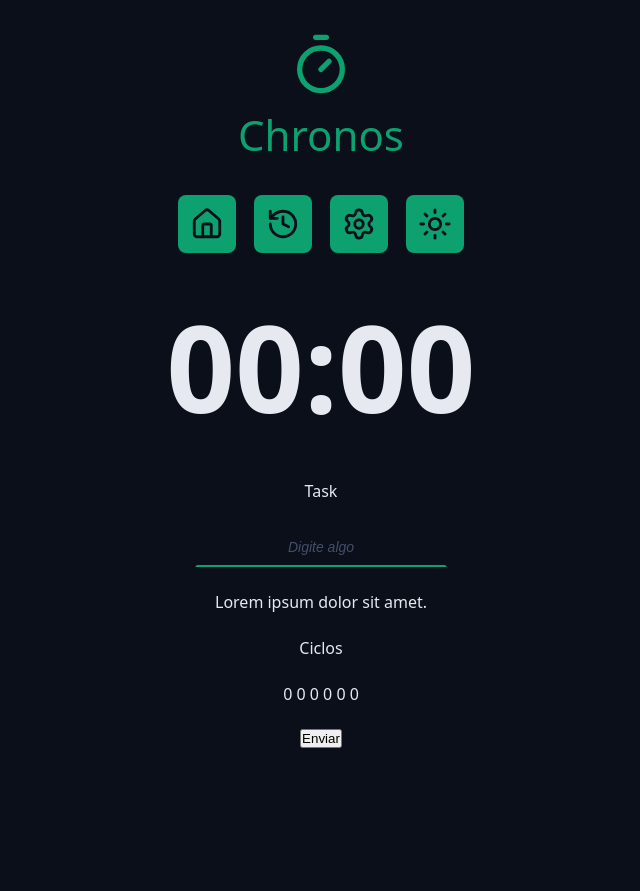
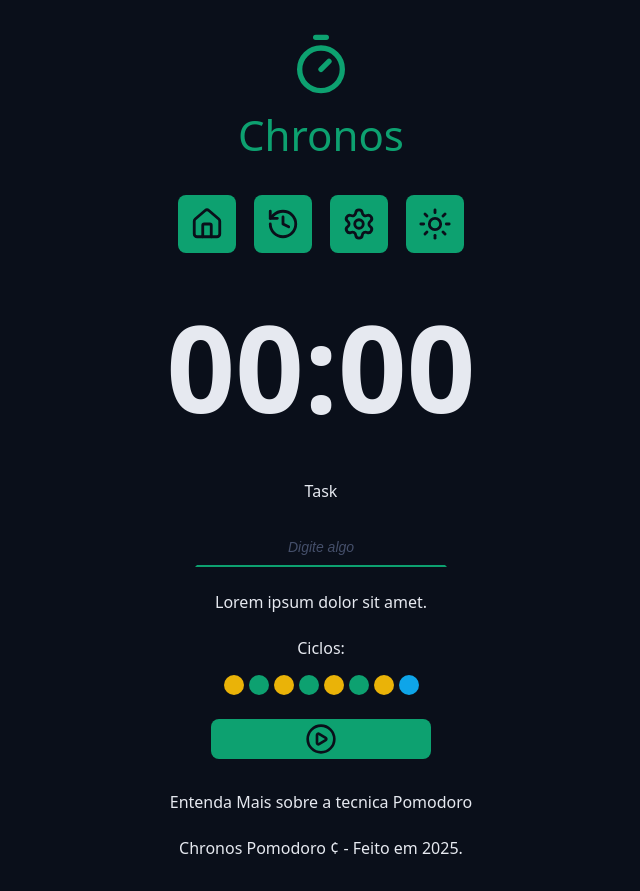
Before and after one commit to JorgeLucasPinheiro98/chronos-pomodoro, a React (Vite) app: page / in a window 1280 px wide. Shown: the whole page, without its empty margins (319-959 px from the left). Before the commit the page ends 800 px from the top, so only its background shows below. Built offline with nearby package versions, Linux system fonts and the light colour scheme.

Commit message:
Novos componentes

```diff
--- a/src/App.tsx
+++ b/src/App.tsx
@@ -6,6 +6,10 @@ import { Logo } from './components/Logo';
 import { Menu } from './components/Menu';
 import { CountDown } from './components/CountDown';
 import { DefaultInput } from './components/defaultInput';
+import { Cycles } from './components/Cycles';
+import { DefaultButton } from './components/DefaultButton';
+import { PlayCircleIcon } from 'lucide-react';
+import { Footer } from './components/Footer';
 
 export function App() {
   return (
@@ -30,14 +34,16 @@ export function App() {
           </div>
 
           <div className='formRow'>
-            <p>Ciclos</p>
-            <p>0 0 0 0 0 0</p>
+            <Cycles/>
           </div>
 
           <div className='formRow'>
-            <button>Enviar</button>
+            <DefaultButton color='green' icon={<PlayCircleIcon/>}/>
           </div>
         </form>
+      </Container>
+      <Container>
+        <Footer/>
       </Container>
     </>
   );
--- /dev/null
+++ b/src/components/Cycles/index.tsx
@@ -0,0 +1,19 @@
+import style from './styles.module.css';
+
+export function Cycles() {
+  return (
+  <div className={style.cycles}>
+    <span>Ciclos:</span>
+    <div className={style.cycleDots}>
+      <span className={`${style.cycleDot} ${style.workTime}`}></span>
+      <span className={`${style.cycleDot} ${style.shortBreakTime}`}></span>
+      <span className={`${style.cycleDot} ${style.workTime}`}></span>
+      <span className={`${style.cycleDot} ${style.shortBreakTime}`}></span>
+      <span className={`${style.cycleDot} ${style.workTime}`}></span>
+      <span className={`${style.cycleDot} ${style.shortBreakTime}`}></span>
+      <span className={`${style.cycleDot} ${style.workTime}`}></span>
+      <span className={`${style.cycleDot} ${style.longBreakTime}`}></span>
+    </div>
+  </div>
+)
+}
--- /dev/null
+++ b/src/components/Cycles/styles.module.css
@@ -0,0 +1,31 @@
+.cycles {
+    display: flex;
+    flex-direction: column;
+    gap: 1.6rem;
+    justify-content: center;
+    align-items: center;
+}
+
+.cycleDots {
+    display: flex;
+    gap: 0.5rem;
+}
+
+.cycleDot {
+    width: 2rem;
+    height: 2rem;
+    background-color: var(--primary);
+    border-radius: 50%;
+}
+
+.workTime {
+    background-color: var(--warning);
+}
+
+.shortBreakTime {
+    background-color: var(--primary);
+}
+
+.longBreakTime {
+    background: var(--info);
+}
--- /dev/null
+++ b/src/components/DefaultButton/index.tsx
@@ -0,0 +1,16 @@
+import style from './styles.module.css'
+
+type DefaultButtonProps = {
+  icon: React.ReactNode
+  color: 'green' | 'red'
+} & React.ComponentProps<'button'>
+
+export function DefaultButton({icon, color = 'green', ...props}: DefaultButtonProps) {
+  return (
+    <>
+      <button className={`${style.button} ${style[color]}`} {...props}>
+        {icon}
+      </button>
+    </>
+  );
+}
--- /dev/null
+++ b/src/components/DefaultButton/styles.module.css
@@ -0,0 +1,31 @@
+.button {
+    display: flex;
+    justify-content: center;
+    align-items: center;
+    min-width: 22rem;
+    background: var(--primary);
+    border-radius: 0.8rem;
+    padding: 0.4rem;
+    border: none;
+    transition: all 0.1s ease-in-out;
+}
+
+.button:hover {
+    filter: brightness(80%);
+    cursor: pointer;
+}
+
+.button svg {
+    width: 3.2rem;
+    height: 3.2rem;
+}
+
+.green {
+    color: var(--text-over-primary);
+    background: var(--primary);
+}
+
+.red {
+    color: var(--text-over-error);
+    background: var(--error);
+}
--- /dev/null
+++ b/src/components/Footer/index.tsx
@@ -0,0 +1,10 @@
+import style from './styles.module.css'
+
+export function Footer() {
+  return (
+    <footer className={style.footer}>
+      <a href="#">Entenda Mais sobre a tecnica Pomodoro</a>
+      <a href="#">Chronos Pomodoro ¢ - Feito em {new Date().getFullYear()}.</a>
+    </footer>
+  )
+}
--- /dev/null
+++ b/src/components/Footer/styles.module.css
@@ -0,0 +1,18 @@
+.footer {
+    display: flex;
+    flex-direction: column;
+    align-items: center;
+    justify-content: center;
+    gap: 2.4rem;
+    margin: 10px;
+
+}
+
+.footer a {
+    text-decoration: none;
+    color: var(--text-default);
+}
+
+.footer a:hover {
+    text-decoration: underline
+}
--- a/src/components/defaultInput/styles.module.css
+++ b/src/components/defaultInput/styles.module.css
@@ -14,7 +14,7 @@
 .input:focus {
     border: 0.2rem solid var(--primary);
     border-radius: 0.8rem;
-
+    color: white;
 }
 
 .input::placeholder {
```
